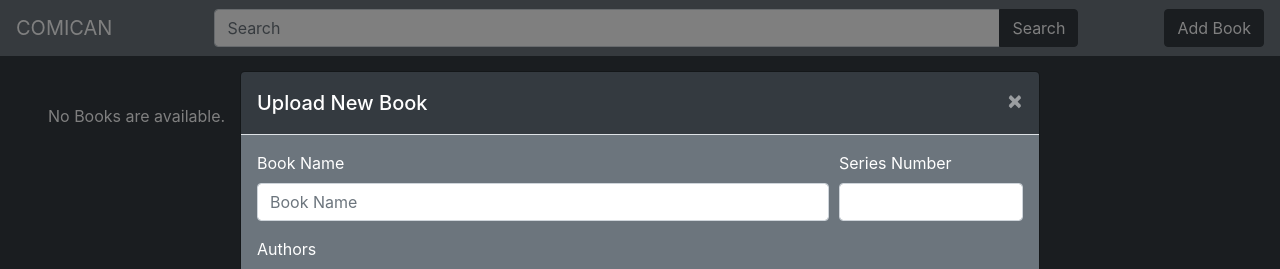
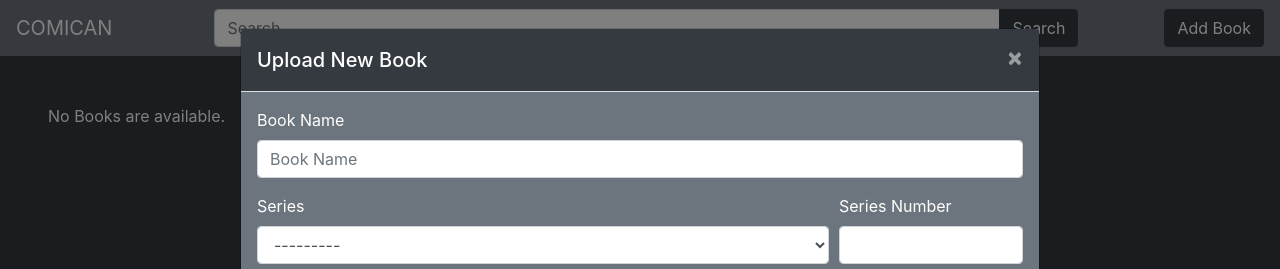
Before and after one commit to takavfx/Comican, a Django app: page /comican/ in a window 1280 px wide, after a click on "Add Book". Shown: the top 269 px of the page. Run offline with Django 3.2, Linux system fonts and the light colour scheme; data that the repository does not hold is empty; some libraries are stand-ins or nearby versions.

Commit message:
Add Series option to form

```diff
--- a/mysite/comican/forms.py
+++ b/mysite/comican/forms.py
@@ -1,6 +1,6 @@
 from django import forms
 
-from .models import Page, Book, Auther
+from .models import Page, Book, Auther, Series
 
 class FileFieldForm(forms.Form):
     file_field = forms.FileField(widget=forms.ClearableFileInput(attrs={'multiple': True}))
@@ -12,14 +12,26 @@ class AddBookForm(forms.ModelForm):
                         required=True,
                         widget=forms.TextInput(attrs={'class': 'form-control',
                                                     'placeholder': 'Book Name'}))
+    series = forms.ModelChoiceField(
+            queryset=Series.objects.all(),
+            label="Series",
+            widget=forms.Select(
+                attrs={'class': 'form-control'}
+            )
+        )
     series_number = forms.IntegerField(widget=forms.NumberInput(attrs={'class': 'form-control'}))
     image = forms.ImageField(
         widget=forms.ClearableFileInput(attrs={'multiple': True}),
     )
-    authors = forms.ModelMultipleChoiceField(label="Authors",
-                                widget=forms.SelectMultiple(attrs={'multiple': True,
-                                                                    'class': 'form-control'}),
-                                queryset=Auther.objects.all())
+    authors = forms.ModelMultipleChoiceField(
+            queryset=Auther.objects.all(),
+            label="Authors",
+            widget=forms.SelectMultiple(
+                attrs={
+                    'multiple': True,
+                    'class': 'form-control'}
+                    )
+        )
     detail = forms.CharField(widget=forms.Textarea(attrs={'class': 'form-control',
                                                         'placeholder': "Detail of the book"}))
 
--- a/mysite/comican/templates/comican/base.html
+++ b/mysite/comican/templates/comican/base.html
@@ -44,12 +44,14 @@
             {% csrf_token %}
             <form action="/comican/upload/" method="post" enctype="multipart/form-data">
                 <div class="modal-body bg-secondary">
+                    <div class="form-group">
+                        <label for="book_name">Book Name</label>
+                        {{ upload_form.name }}
+                    </div>
                     <div class="form-row">
                         <div class="col-9">
-                            <div class="form-group">
-                                <label for="book_name">Book Name</label>
-                                {{ upload_form.name }}
-                            </div>
+                            <label for="series">Series</label>
+                            {{ upload_form.series }}
                         </div>
                         <div class="col">
                             <div class="form-group">
```
